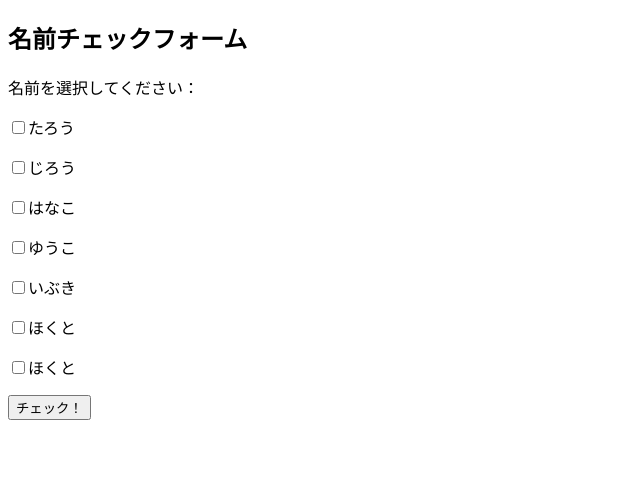
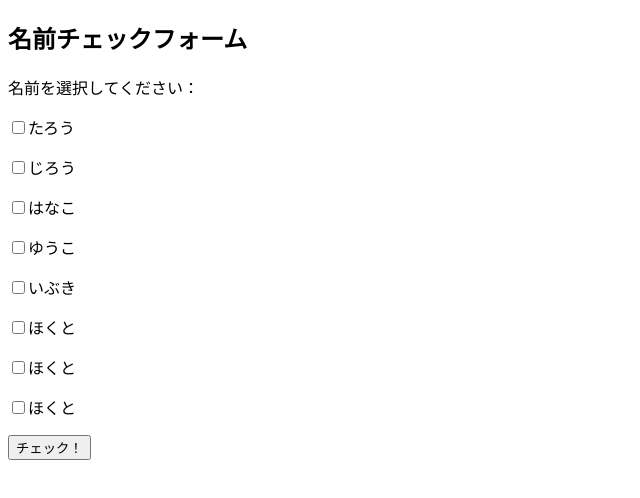
Before and after one commit to LIJUNYU-94/try, a plain HTML site: page index.html in a window 1280 px wide. Shown: the whole page, without its empty margins (0-640 px from the left). Drawn offline with Linux system fonts and the light colour scheme.

Commit message:
Update index.html

```diff
--- a/index.html
+++ b/index.html
@@ -66,6 +66,14 @@
           name="name"
         />ほくと
       </p>
+      <p>
+        <input
+          type="checkbox"
+          value="うしろやま"
+          id="inputName"
+          name="name"
+        />ほくと
+      </p>
 
       <!-- <input type="text" id="inputName"> -->
       <!-- <select name="inputName" id="inputName">
```
